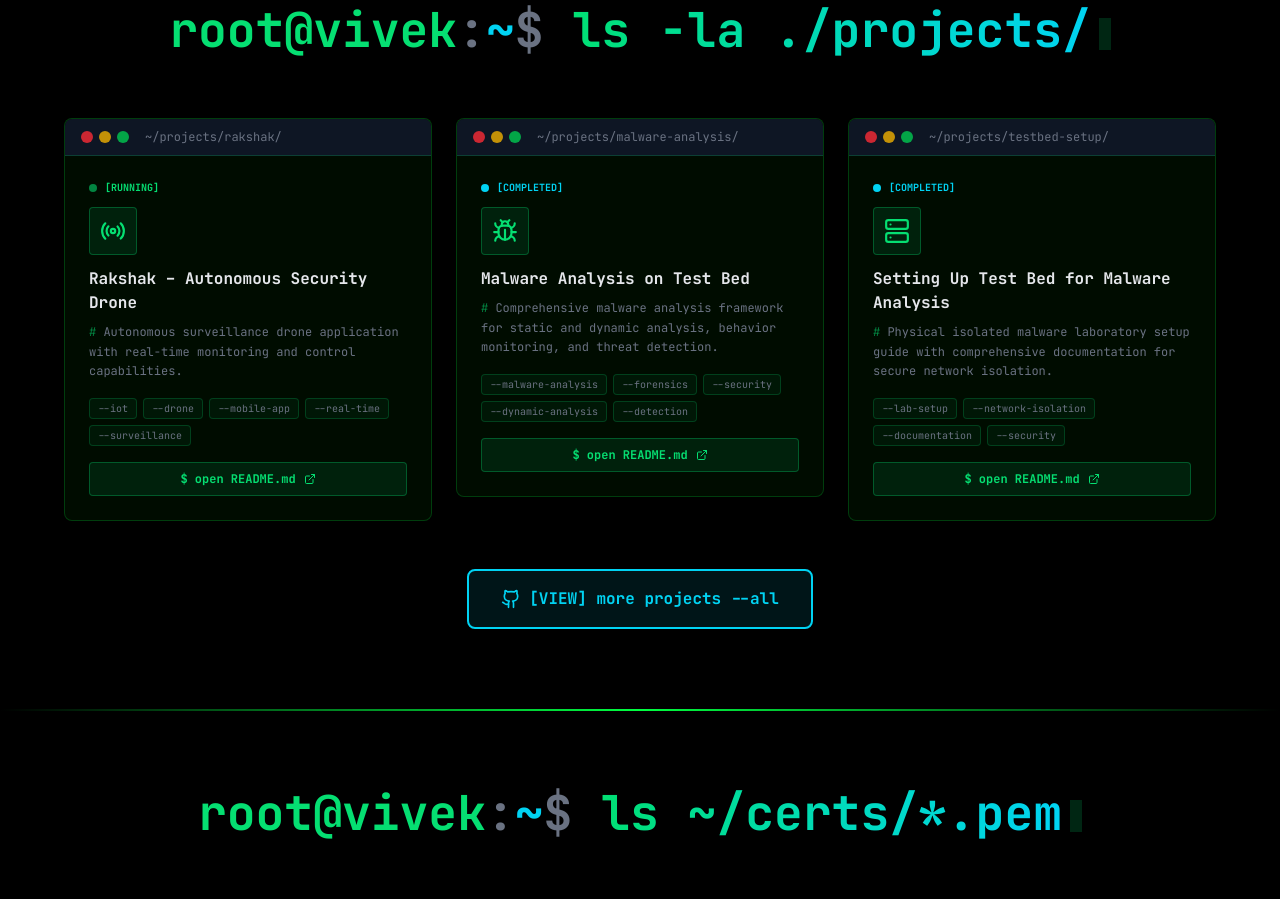
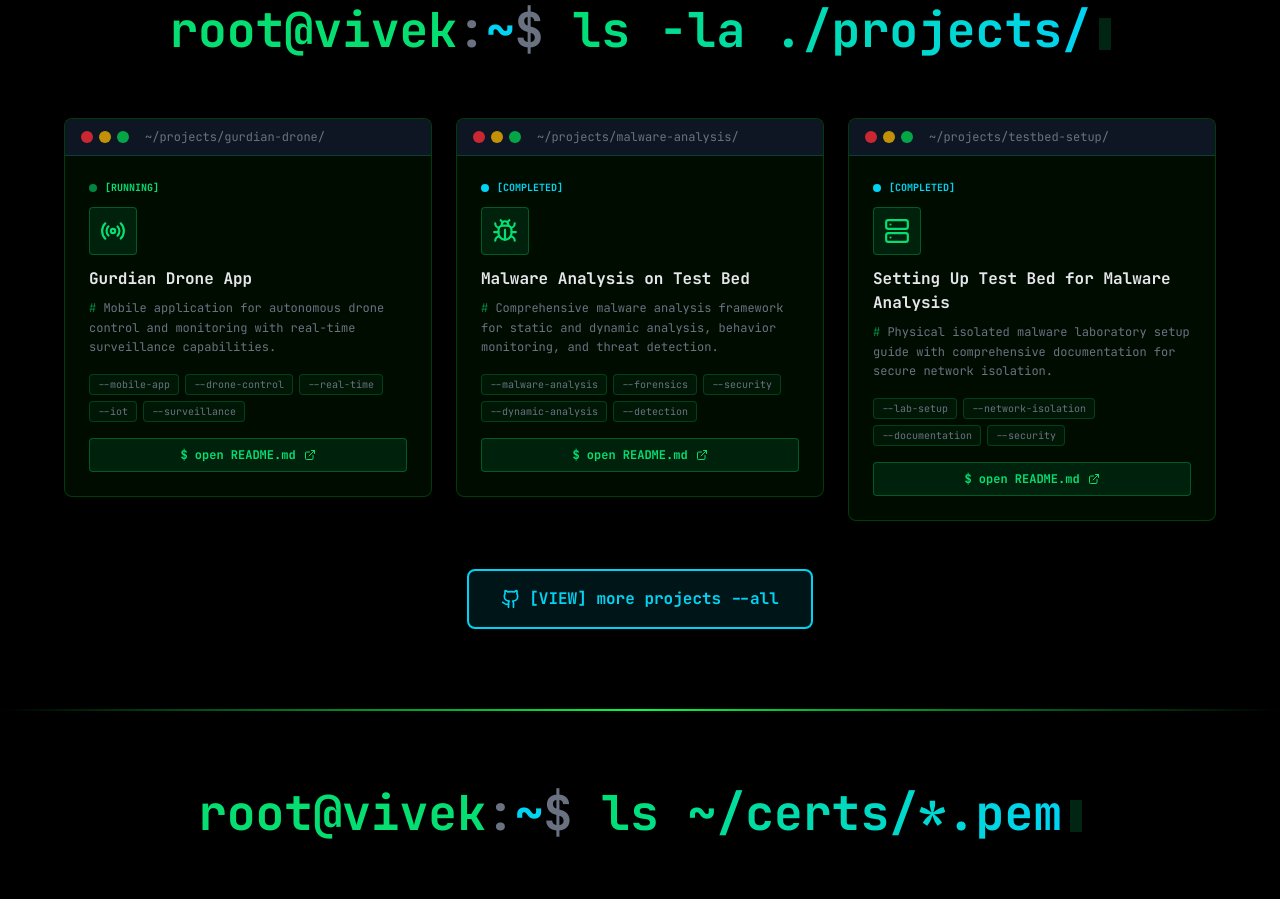
Before and after one commit to AnonymousGrey/Portfolio, a React (Vite) app: page / in a window 1280 px wide. Shown: the part 3420-4319 px from the top of the page. Built offline with nearby package versions, Linux system fonts and the light colour scheme.

Commit message:
Update first project name to Gurdian Drone App

```diff
--- a/src/app/components/projects-section.tsx
+++ b/src/app/components/projects-section.tsx
@@ -6,12 +6,12 @@ import { TerminalCard } from './terminal-card';
 const projects = [
   {
     icon: Radio,
-    title: 'Rakshak – Autonomous Security Drone',
+    title: 'Gurdian Drone App',
     status: 'RUNNING',
     statusColor: 'text-green-400',
-    dir: '~/projects/rakshak/',
-    description: 'Autonomous surveillance drone application with real-time monitoring and control capabilities.',
-    tags: ['IoT', 'Drone', 'Mobile App', 'Real-time', 'Surveillance'],
+    dir: '~/projects/gurdian-drone/',
+    description: 'Mobile application for autonomous drone control and monitoring with real-time surveillance capabilities.',
+    tags: ['Mobile App', 'Drone Control', 'Real-time', 'IoT', 'Surveillance'],
     link: 'https://github.com/AnonymousGrey/Gurdian_Drone_App',
   },
   {
```
